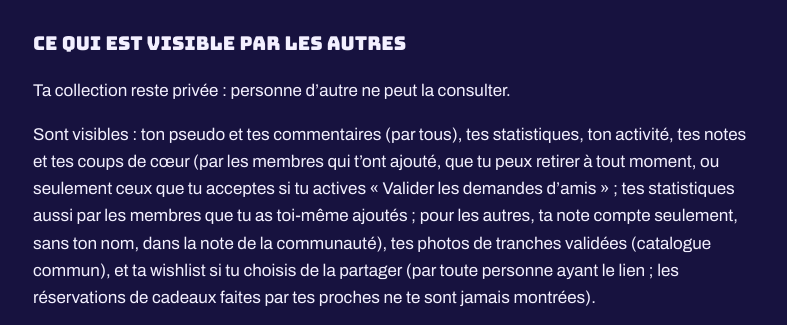
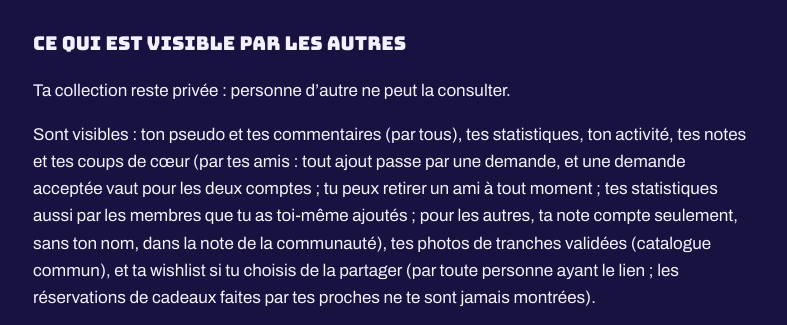
Before and after one commit to BackToTheCulture/backtotheculture.fr, a plain HTML site: page confidentialite/index.html in a window 1280 px wide. Shown: the part 1222-1547 px from the top of the page, without its empty margins (245-1032 px from the left). Drawn offline with Linux system fonts and the light colour scheme.

Commit message:
Confidentialité : tout ajout d'ami passe par une demande, valable pour les deux comptes
Co-Authored-By: Claude Opus 5.5 <noreply@anthropic.com>

```diff
--- a/confidentialite/index.html
+++ b/confidentialite/index.html
@@ -42,7 +42,7 @@ nav{margin-top:40px;font-size:15px;color:var(--doux)}
 <p>• Ton activité (œuvre terminée, épisode vu, ajout), visible des membres qui t’ont ajouté en ami.</p>
 <h2>Ce qui est visible par les autres</h2>
 <p>Ta collection reste privée : personne d’autre ne peut la consulter.</p>
-<p>Sont visibles : ton pseudo et tes commentaires (par tous), tes statistiques, ton activité, tes notes et tes coups de cœur (par les membres qui t’ont ajouté, que tu peux retirer à tout moment, ou seulement ceux que tu acceptes si tu actives « Valider les demandes d’amis » ; tes statistiques aussi par les membres que tu as toi-même ajoutés ; pour les autres, ta note compte seulement, sans ton nom, dans la note de la communauté), tes photos de tranches validées (catalogue commun), et ta wishlist si tu choisis de la partager (par toute personne ayant le lien ; les réservations de cadeaux faites par tes proches ne te sont jamais montrées).</p>
+<p>Sont visibles : ton pseudo et tes commentaires (par tous), tes statistiques, ton activité, tes notes et tes coups de cœur (par tes amis : tout ajout passe par une demande, et une demande acceptée vaut pour les deux comptes ; tu peux retirer un ami à tout moment ; tes statistiques aussi par les membres que tu as toi-même ajoutés ; pour les autres, ta note compte seulement, sans ton nom, dans la note de la communauté), tes photos de tranches validées (catalogue commun), et ta wishlist si tu choisis de la partager (par toute personne ayant le lien ; les réservations de cadeaux faites par tes proches ne te sont jamais montrées).</p>
 <p>Tes critiques : une critique « Privée » reste sur ton téléphone ; « Amis » est lue par les membres qui t’ont ajouté (acceptés) ; « Tout le monde » est lisible par toute personne, même sans compte, sur la fiche de l’œuvre. Tu changes la visibilité ou supprimes une critique à tout moment. Les réponses à une critique sont lues par les mêmes personnes que la critique ; tu retires les tiennes à tout moment, et l’auteur d’une critique peut retirer les réponses écrites dessous. Le nombre de j’aime d’une liste partagée est visible avec la liste ; qui l’a aimée n’est montré qu’à son auteur, dans ses notifications.</p>
 <p>Ton profil (pseudo, statistiques, top 4, listes partagées, nombre d’amis) est vu par les membres qui t’ont ajouté (acceptés) ; si tu le rends public, par toute personne. Une liste que tu partages est lisible par toute personne ayant son lien, jusqu’à ce que tu arrêtes de la partager.</p>
 <p>Ta collection et ta wishlist (titres, couvertures, statut, console ou support ; jamais les prix payés, la valeur ni tes notes personnelles) sont visibles par tes amis réciproques : les membres que tu as ajoutés et qui t’ont ajouté, ou dont tu as accepté la demande. Jamais par les autres membres, même si ton profil est public. Dans Profil › Mes amis › « Ce que tes amis voient », tu choisis de montrer ou non ta collection, tes notes et coups de cœur, ta wishlist et ton activité récente.</p>
```
